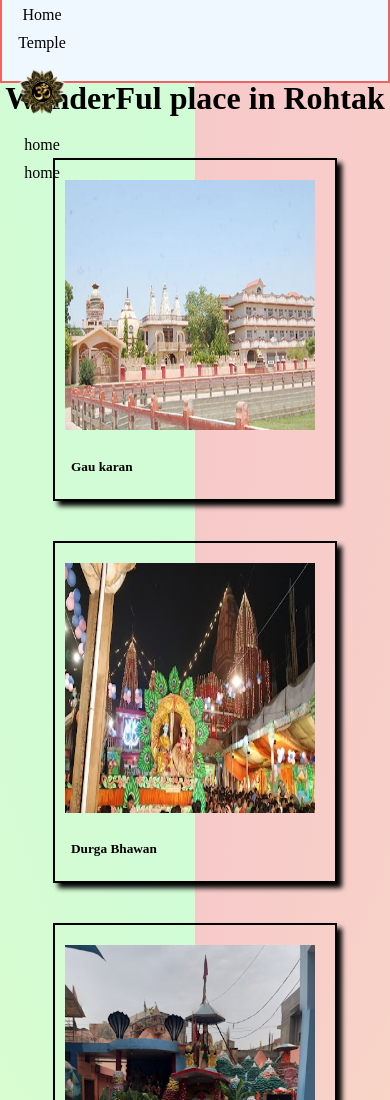
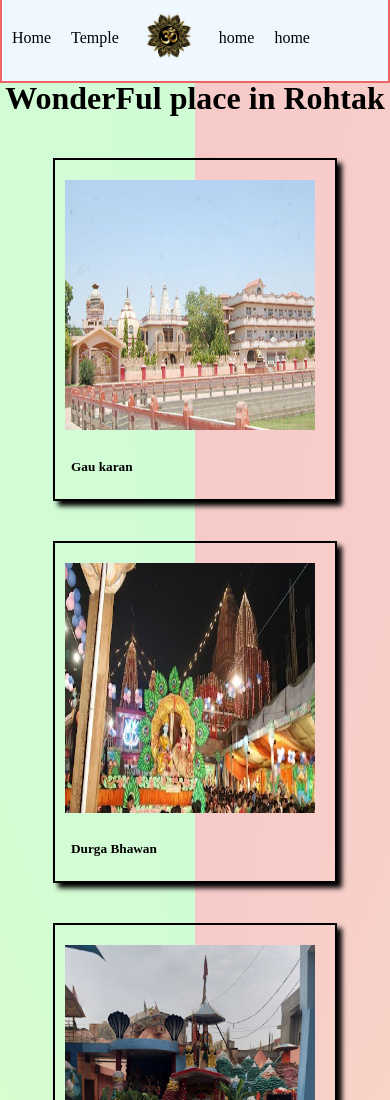
Before and after one commit to Aman-Aarav-Narang/travel_2_dharmik.github.io, a plain HTML site: page index.html in a window 390 px wide. Shown: the top 1100 px of the page. Drawn offline with Linux system fonts and the light colour scheme.

Commit message:
Update style.css

```diff
--- a/style.css
+++ b/style.css
@@ -155,7 +155,7 @@ body {
     }
 
     .nav ul{
-        display: inline;
+        /* display: inline; */
         float: left;
 
     }
```
